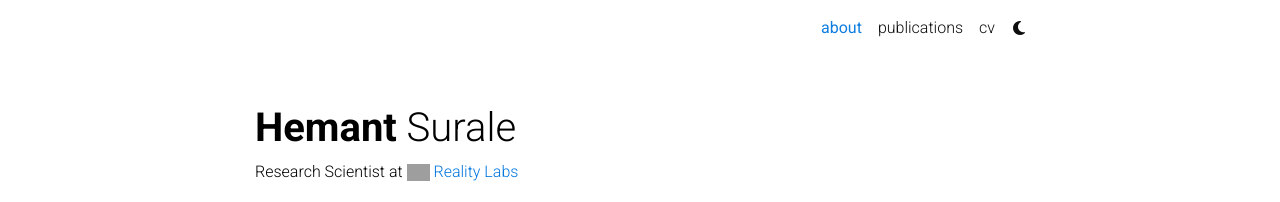
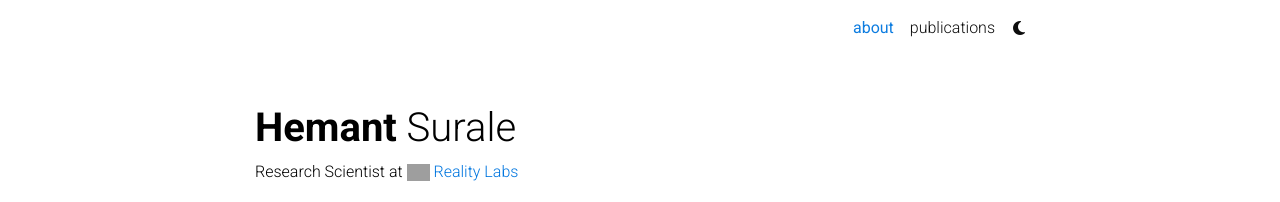
Before and after one commit to hemantsurale/hemantsurale.github.io, a Jekyll site: the page built from _pages/about.md, in a window 1280 px wide. Shown: the top 202 px of the page. Built offline with Jekyll 4.4.1, drawn with Linux system fonts in a browser that asks for light colours; emoji names are drawn with the system emoji font; comment, search, counter and statistics services are not loaded; a style sheet for code colours, icons or effects is not loaded; grey boxes are pictures that could not be loaded.

Commit message:
Removing CV

```diff
--- a/_pages/cv.md
+++ b/_pages/cv.md
@@ -1,8 +1,8 @@
----
+<!-- ---
 layout: cv
 permalink: /cv/
 title: cv
 nav: true
 nav_order: 4
-cv_pdf: CV.pdf
----
+cv_pdf: example_pdf.pdf
+--- -->
```
